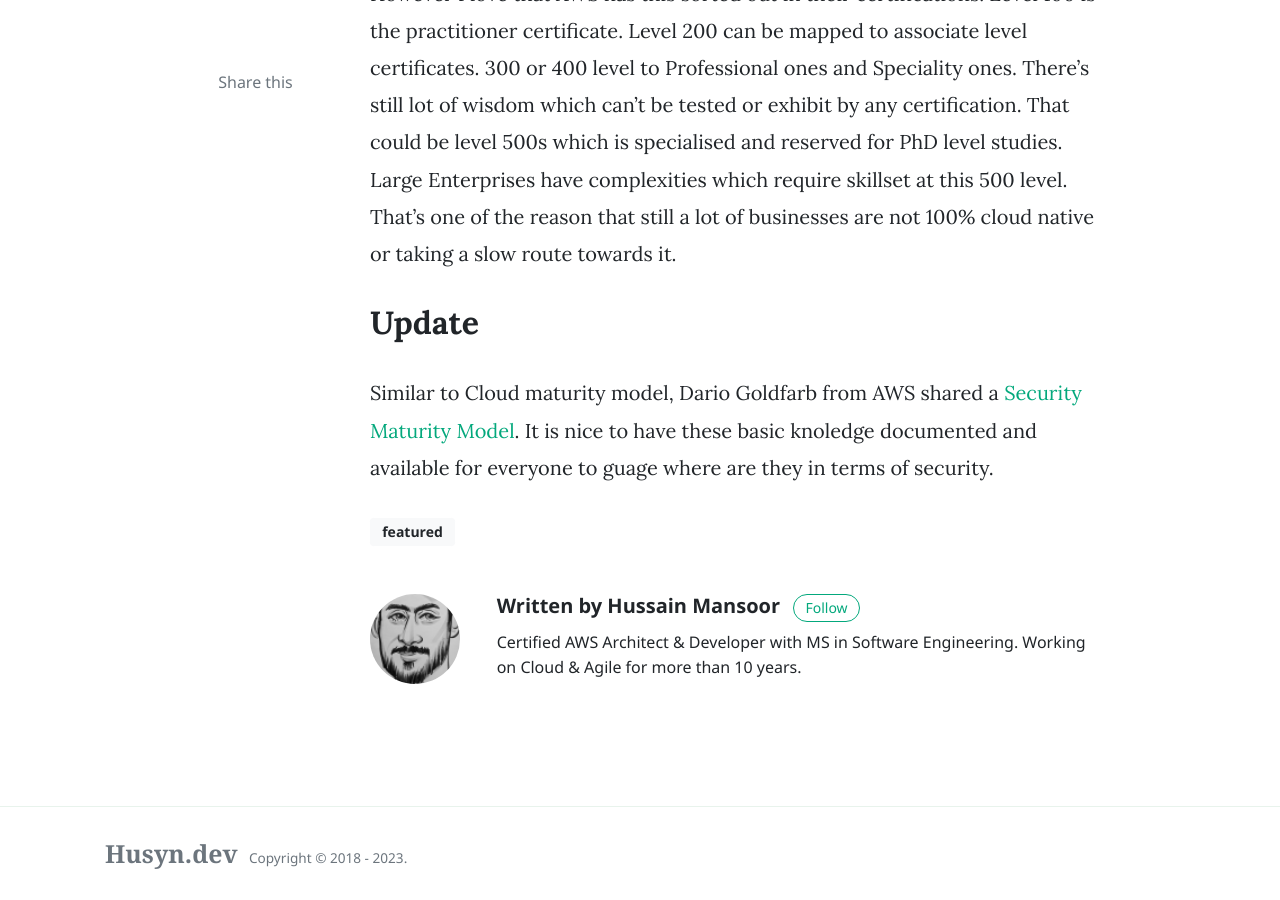
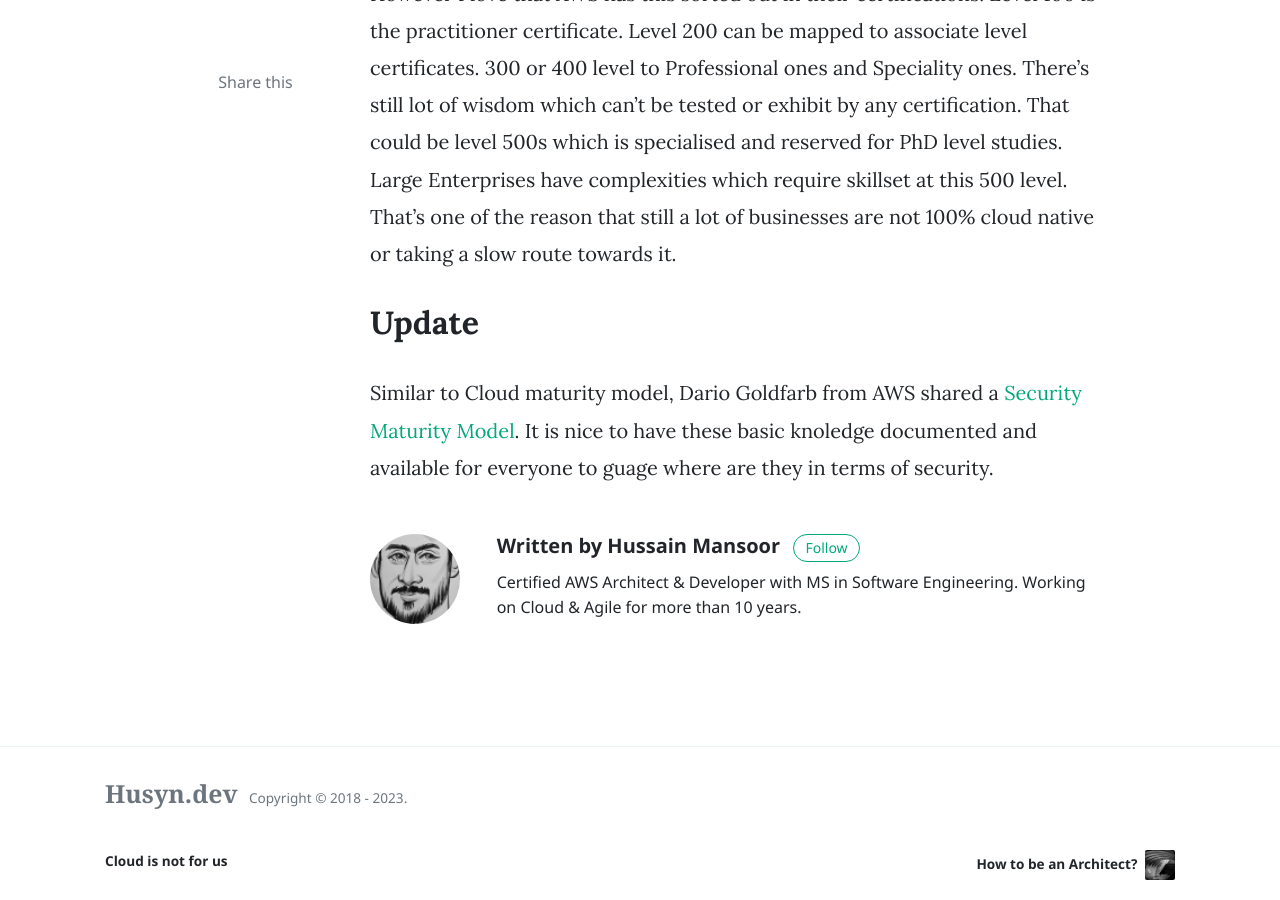
Before and after one commit to husyn/husyn.dev, a Jekyll site: the page built from _posts/2022-05-24-cloud-usage-maturity-levels.markdown, in a window 1280 px wide and 900 px high, scrolled down 5441 px. Built offline with Jekyll 4.4.1, drawn with Linux system fonts in a browser that asks for light colours; nearby versions of some CDN libraries; comment, search, counter and statistics services are not loaded.

Commit message:
Removes featured tag. Formatting

```diff
--- a/_includes/menu-header.html
+++ b/_includes/menu-header.html
@@ -1,12 +1,10 @@
-<!--  Replace menu links here -->
-
-</li> -->
 <li class="nav-item">
     <a class="nav-link" href="{{site.baseurl}}/about.html">About</a>
 </li>
 
 <li class="nav-item">
-    <a target="_blank" class="nav-link" href="https://www.youtube.com/channel/UCQnAN556-_JeXfiQi9SgN_g"><i class="fab fa-youtube text-danger"></i> YT</a>
+    <a target="_blank" class="nav-link" href="https://www.youtube.com/channel/UCQnAN556-_JeXfiQi9SgN_g"><i
+            class="fab fa-youtube text-danger"></i> YT</a>
 </li>
 
 <li class="nav-item">
@@ -18,5 +16,6 @@
 </li>
 
 <li class="nav-item">
-    <a target="_blank" class="nav-link" href="https://www.linkedin.com/in/husyn/"><i class="fab fa-linkedin"></i> LinkedIn</a>
+    <a target="_blank" class="nav-link" href="https://www.linkedin.com/in/husyn/"><i class="fab fa-linkedin"></i>
+        LinkedIn</a>
 </li>
--- a/_posts/2021-01-01-facts-why-aws-is-cheap.markdown
+++ b/_posts/2021-01-01-facts-why-aws-is-cheap.markdown
@@ -4,7 +4,7 @@
 title:  "Is Cloud Expensive?"
 categories: [ youtube, cloud, aws ]
 image: assets/images/is-cloud-expensive.png
-tags: [featured]
+tags: []
 ---
 
 The Cloud (Computing) is one of the latest trends in Software industry. Well yes it's not so latest as AWS was launched in mid 2000s and since then has become a monster of its own. There was a famous iPhone commercial [There's an app for that][iphone-commercial]. And now we can say that for any use-case there's a "[Service for that!][aws-services]" AWS is the Cloud services provider which has the majority market cap in this space. Still it is small compared with the whole software industry.
--- a/_posts/2021-01-06-how-to-learn-aws-cloud.markdown
+++ b/_posts/2021-01-06-how-to-learn-aws-cloud.markdown
@@ -4,7 +4,7 @@
 title:  "How to learn AWS Cloud?"
 categories: [ youtube, cloud, aws ]
 image: assets/images/allaboutcloud-learning.jpg
-tags: [featured]
+tags: []
 ---
 
 If I have to tell you the name or details of companies like Netflix, Twitch, LinkedIn, BBC, Sony, Adobe or Twitter and many more then this post is not for you. The cloud computing is a myth and we're better of with Abacus. If not, then all of these companies and thousands others use Cloud for their computing needs.
--- a/_posts/2022-05-24-cloud-usage-maturity-levels.markdown
+++ b/_posts/2022-05-24-cloud-usage-maturity-levels.markdown
@@ -3,7 +3,7 @@
 author: husyn
 title:  "Cloud usage maturity levels"
 categories: [cloud, aws, devops, cloud adoption, maturity level]
-tags: [featured]
+tags: []
 image: assets/images/cloud-usage-maturity-levels.png
 ---
 
```
